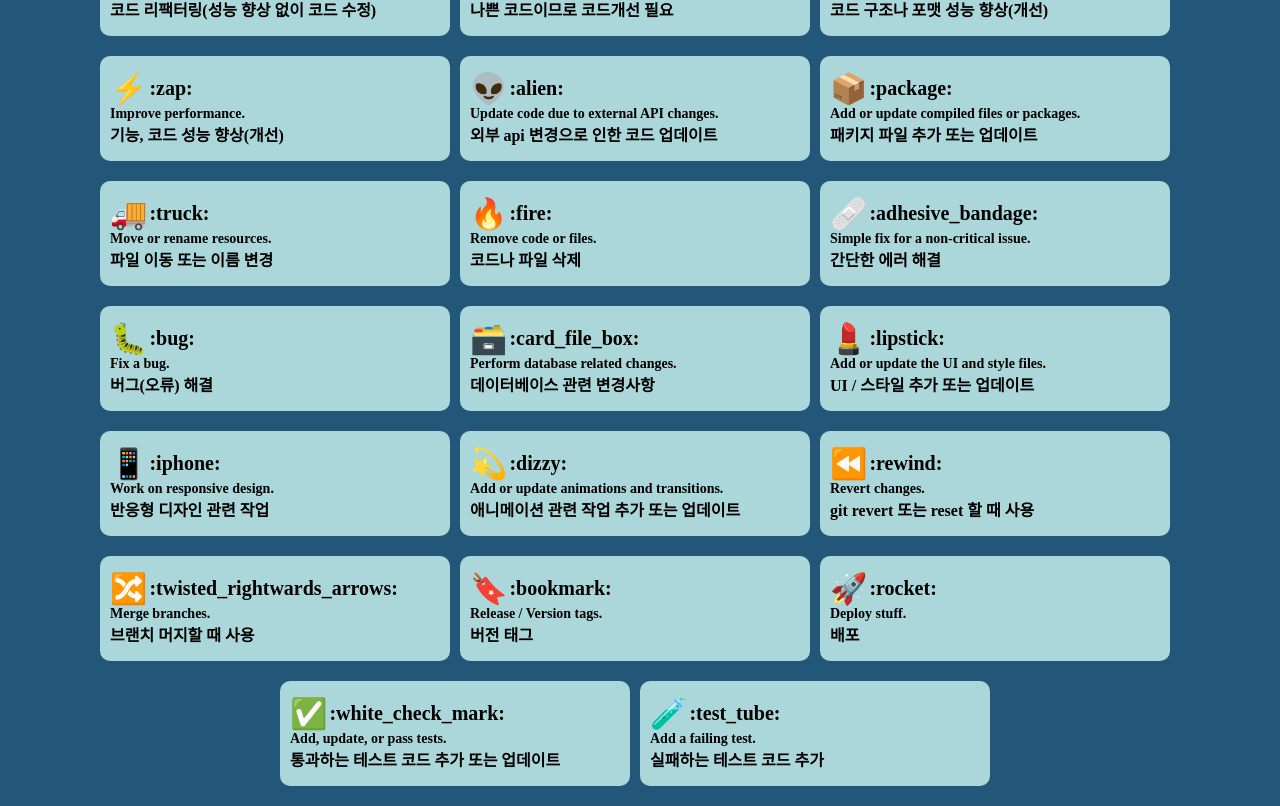
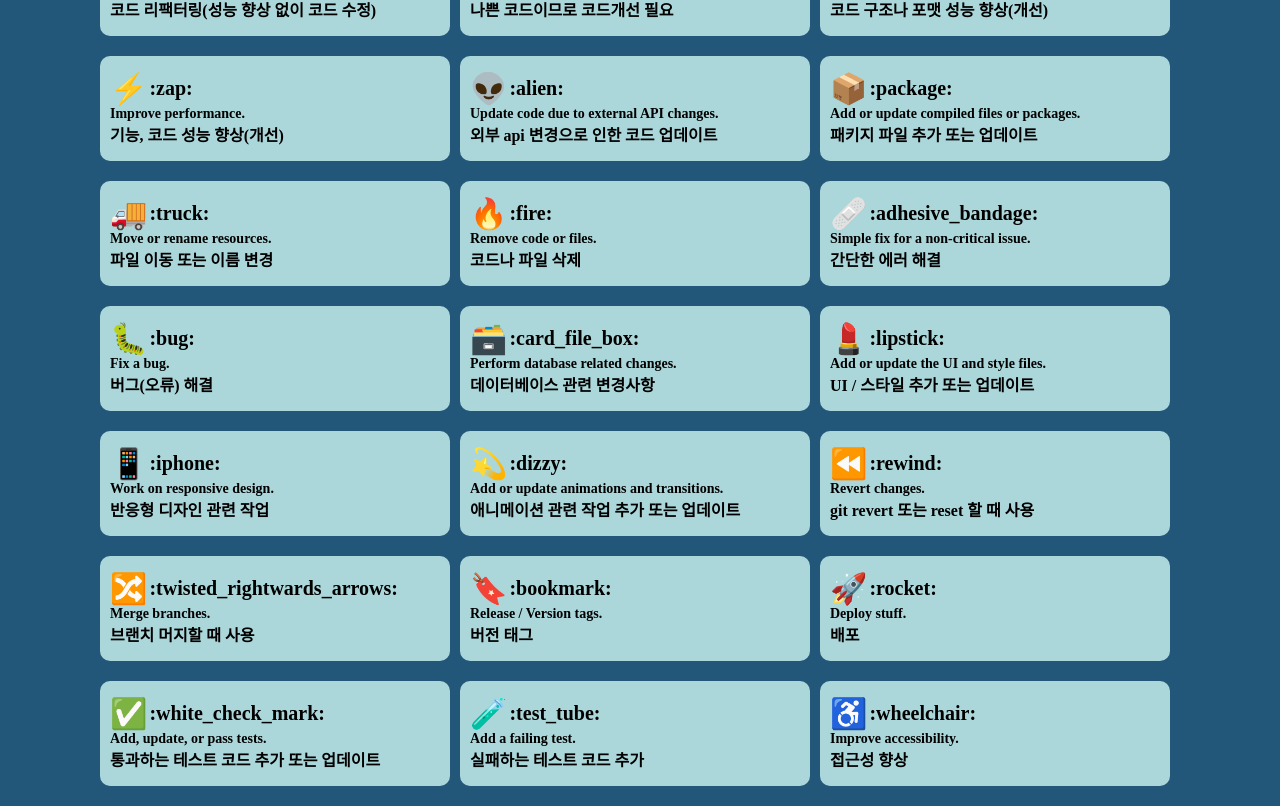
Before and after one commit to HalamLee/easy-gitmoji, a Next.js app: page / in a window 1280 px wide. Shown: the part 847-1653 px from the top of the page. Built offline with nearby package versions, Linux system fonts and the light colour scheme; a web font is replaced by a local one.

Commit message:
:card_file_box: 접근성 향상 이모지 추가

```diff
--- a/src/data/conventionData.js
+++ b/src/data/conventionData.js
@@ -231,6 +231,14 @@ const emojiData = [
     descriptionKo: '실패하는 테스트 코드 추가',
     tag: ['all', 'test'],
   },
+  {
+    id: 30,
+    emoji: '♿',
+    name: ':wheelchair:',
+    description: 'Improve accessibility.',
+    descriptionKo: '접근성 향상',
+    tag: ['all', 'accessibility'],
+  },
 ];
 
 export default emojiData;
```
